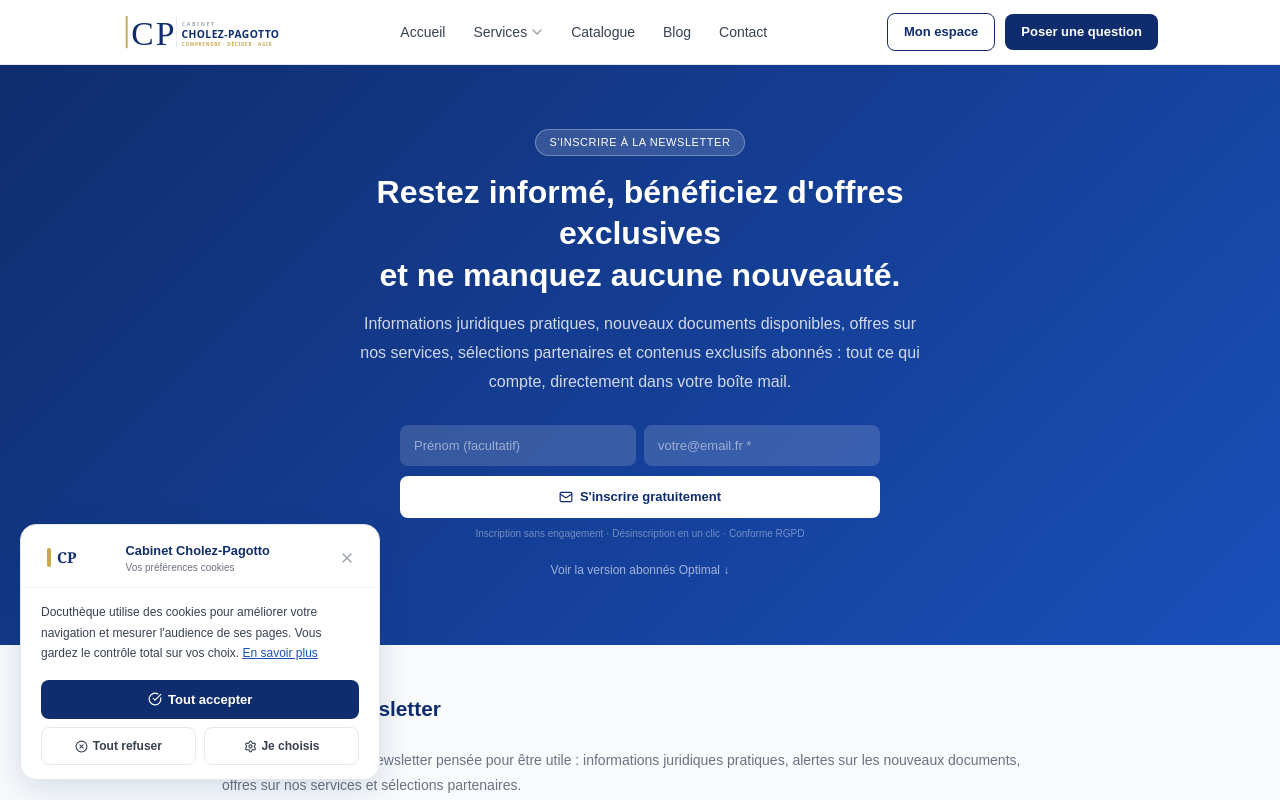
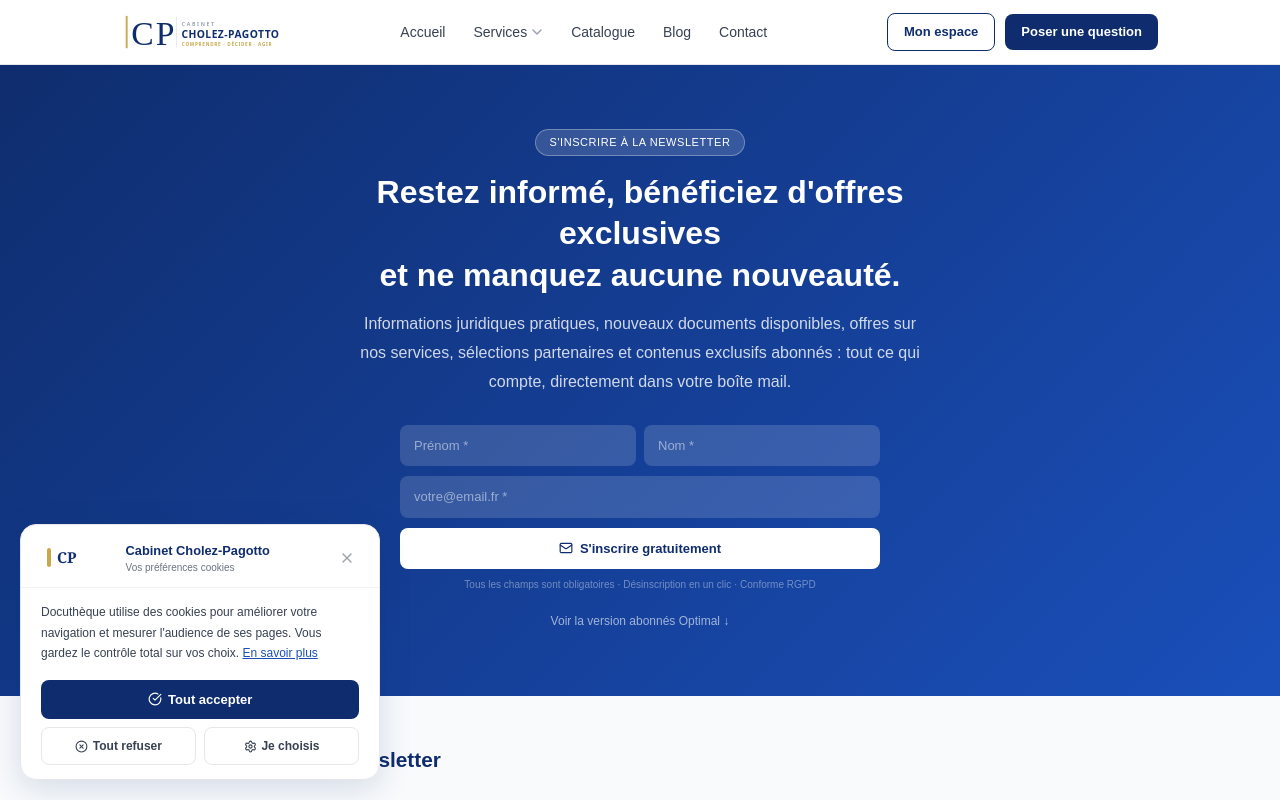
Before and after one commit to SYPA-ASSO/docutheque-next, a Next.js app: page /newsletter in a window 1280 px wide. Shown: the top 800 px of the page. Built offline with nearby package versions, Linux system fonts and the light colour scheme.

Commit message:
Newsletter : prénom, nom et email obligatoires

```diff
--- a/app/api/newsletter/subscribe/route.ts
+++ b/app/api/newsletter/subscribe/route.ts
@@ -2,10 +2,16 @@ import { NextResponse } from 'next/server'
 
 export async function POST(request: Request) {
   try {
-    const { email, prenom } = await request.json()
+    const { email, prenom, nom } = await request.json()
 
     if (!email || !email.includes('@')) {
       return NextResponse.json({ error: 'Adresse email invalide.' }, { status: 400 })
+    }
+    if (!prenom?.trim()) {
+      return NextResponse.json({ error: 'Prénom obligatoire.' }, { status: 400 })
+    }
+    if (!nom?.trim()) {
+      return NextResponse.json({ error: 'Nom obligatoire.' }, { status: 400 })
     }
 
     const listId = parseInt(process.env.BREVO_NEWSLETTER_LIST_ID || '0')
@@ -14,39 +20,32 @@ export async function POST(request: Request) {
       return NextResponse.json({ error: 'Configuration newsletter manquante.' }, { status: 500 })
     }
 
-    const body: Record<string, unknown> = {
-      email,
-      listIds: [listId],
-      updateEnabled: true,
-    }
-
-    if (prenom) {
-      body.attributes = { PRENOM: prenom }
-    }
-
     const res = await fetch('https://api.brevo.com/v3/contacts', {
       method: 'POST',
       headers: {
         'Content-Type': 'application/json',
         'api-key': process.env.BREVO_API_KEY!,
       },
-      body: JSON.stringify(body),
+      body: JSON.stringify({
+        email,
+        attributes: { PRENOM: prenom.trim(), NOM: nom.trim() },
+        listIds: [listId],
+        updateEnabled: true,
+      }),
     })
 
-    // 201 = créé, 204 = déjà existant mis à jour — les deux sont des succès
     if (res.status === 201 || res.status === 204) {
       return NextResponse.json({ success: true })
     }
 
     const data = await res.json()
 
-    // Code 300 Brevo = contact déjà dans la liste — traiter comme succès
     if (data.code === 'duplicate_parameter') {
       return NextResponse.json({ success: true })
     }
 
     console.error('Brevo error:', data)
-    return NextResponse.json({ error: 'Erreur lors de l\'inscription. Veuillez réessayer.' }, { status: 500 })
+    return NextResponse.json({ error: "Erreur lors de l'inscription. Veuillez réessayer." }, { status: 500 })
 
   } catch (error) {
     console.error('Newsletter subscribe error:', error)
--- a/components/NewsletterForm.tsx
+++ b/components/NewsletterForm.tsx
@@ -8,11 +8,14 @@ type Status = 'idle' | 'loading' | 'success' | 'error'
 export default function NewsletterForm({ variant = 'hero' }: { variant?: 'hero' | 'cta' }) {
   const [email, setEmail] = useState('')
   const [prenom, setPrenom] = useState('')
+  const [nom, setNom] = useState('')
   const [status, setStatus] = useState<Status>('idle')
   const [erreur, setErreur] = useState('')
 
   const handleSubmit = async (e: React.FormEvent) => {
     e.preventDefault()
+    if (!prenom.trim()) { setErreur('Veuillez saisir votre prénom.'); return }
+    if (!nom.trim()) { setErreur('Veuillez saisir votre nom.'); return }
     if (!email.trim()) { setErreur('Veuillez saisir votre adresse email.'); return }
     setStatus('loading')
     setErreur('')
@@ -21,7 +24,7 @@ export default function NewsletterForm({ variant = 'hero' }: { variant?: 'hero'
       const res = await fetch('/api/newsletter/subscribe', {
         method: 'POST',
         headers: { 'Content-Type': 'application/json' },
-        body: JSON.stringify({ email: email.trim(), prenom: prenom.trim() }),
+        body: JSON.stringify({ email: email.trim(), prenom: prenom.trim(), nom: nom.trim() }),
       })
       const data = await res.json()
       if (!res.ok) {
@@ -55,7 +58,9 @@ export default function NewsletterForm({ variant = 'hero' }: { variant?: 'hero'
             Inscription confirmée
           </p>
           <p style={{ color: variant === 'hero' ? 'rgba(255,255,255,0.8)' : '#374151', fontSize: '12px', margin: 0 }}>
-            Vérifiez votre boîte mail pour confirmer votre inscription. Vérifiez vos spams si nécessaire.
+            {variant === 'hero'
+              ? 'Vous êtes bien inscrit à la newsletter Docuthèque.'
+              : 'Vous recevrez prochainement nos actualités et offres exclusives.'}
           </p>
         </div>
       </div>
@@ -64,6 +69,18 @@ export default function NewsletterForm({ variant = 'hero' }: { variant?: 'hero'
 
   const isHero = variant === 'hero'
 
+  const inputStyle = (hasError = false) => ({
+    padding: '11px 14px',
+    borderRadius: '8px',
+    border: isHero ? 'none' : `1px solid ${hasError ? '#dc2626' : '#d1d5db'}`,
+    fontSize: '13px',
+    background: isHero ? 'rgba(255,255,255,0.15)' : 'white',
+    color: isHero ? 'white' : '#374151',
+    outline: 'none',
+    width: '100%',
+    boxSizing: 'border-box' as const,
+  })
+
   return (
     <form onSubmit={handleSubmit} style={{ maxWidth: '480px', margin: '0 auto' }}>
       <div style={{ display: 'flex', flexDirection: 'column', gap: '10px' }}>
@@ -71,35 +88,28 @@ export default function NewsletterForm({ variant = 'hero' }: { variant?: 'hero'
           <input
             type="text"
             value={prenom}
-            onChange={e => setPrenom(e.target.value)}
-            placeholder="Prénom (facultatif)"
-            style={{
-              padding: '11px 14px',
-              borderRadius: '8px',
-              border: isHero ? 'none' : '1px solid #d1d5db',
-              fontSize: '13px',
-              background: isHero ? 'rgba(255,255,255,0.15)' : 'white',
-              color: isHero ? 'white' : '#374151',
-              outline: 'none',
-            }}
+            onChange={e => { setPrenom(e.target.value); setErreur('') }}
+            placeholder="Prénom *"
+            required
+            style={inputStyle(!!erreur && !prenom.trim())}
           />
           <input
-            type="email"
-            value={email}
-            onChange={e => { setEmail(e.target.value); setErreur('') }}
-            placeholder="votre@email.fr *"
+            type="text"
+            value={nom}
+            onChange={e => { setNom(e.target.value); setErreur('') }}
+            placeholder="Nom *"
             required
-            style={{
-              padding: '11px 14px',
-              borderRadius: '8px',
-              border: isHero ? 'none' : `1px solid ${erreur ? '#dc2626' : '#d1d5db'}`,
-              fontSize: '13px',
-              background: isHero ? 'rgba(255,255,255,0.15)' : 'white',
-              color: isHero ? 'white' : '#374151',
-              outline: 'none',
-            }}
+            style={inputStyle(!!erreur && !nom.trim())}
           />
         </div>
+        <input
+          type="email"
+          value={email}
+          onChange={e => { setEmail(e.target.value); setErreur('') }}
+          placeholder="votre@email.fr *"
+          required
+          style={inputStyle(!!erreur && !email.trim())}
+        />
         <button
           type="submit"
           disabled={status === 'loading'}
@@ -132,7 +142,7 @@ export default function NewsletterForm({ variant = 'hero' }: { variant?: 'hero'
       )}
 
       <p style={{ color: isHero ? 'rgba(255,255,255,0.4)' : '#9ca3af', fontSize: '10px', margin: '8px 0 0', textAlign: 'center' }}>
-        Inscription sans engagement · Désinscription en un clic · Conforme RGPD
+        Tous les champs sont obligatoires · Désinscription en un clic · Conforme RGPD
       </p>
     </form>
   )
```
